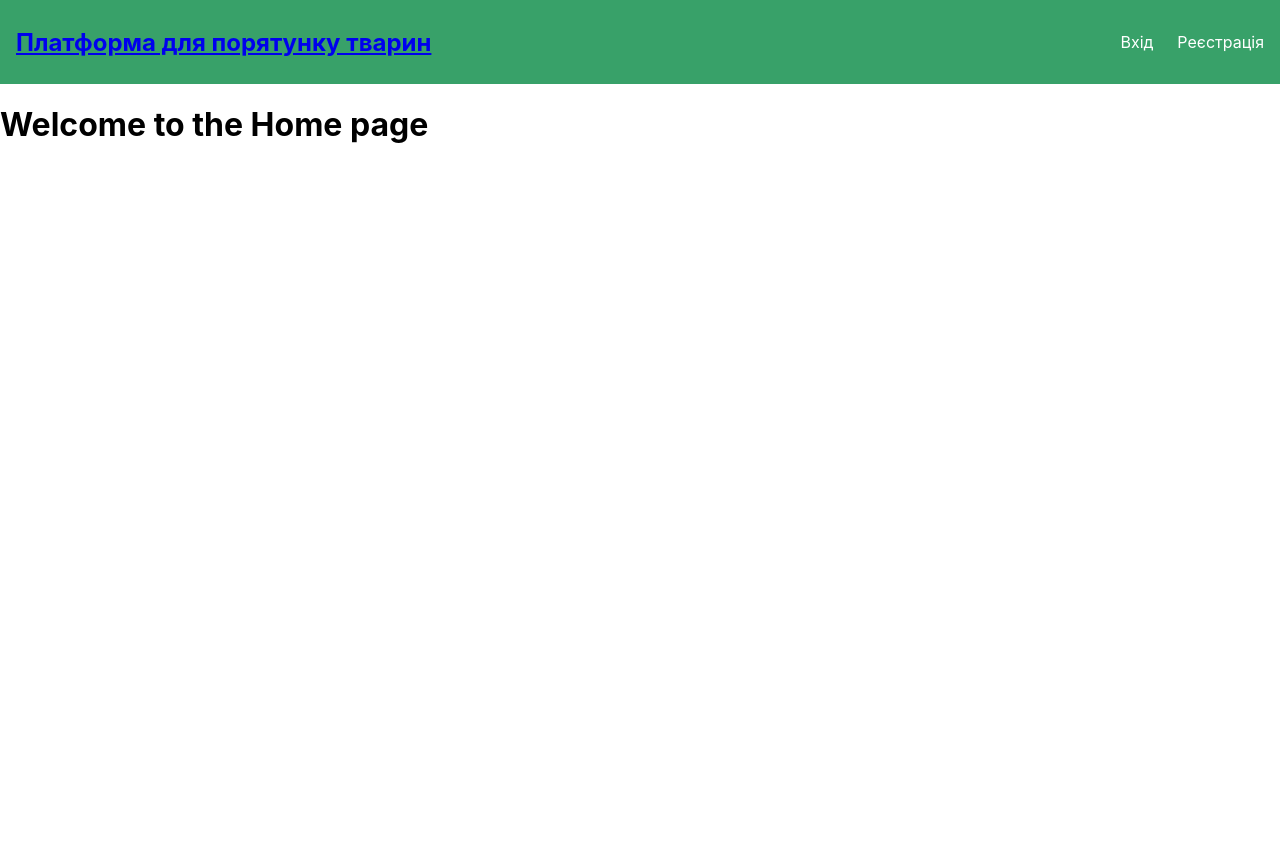
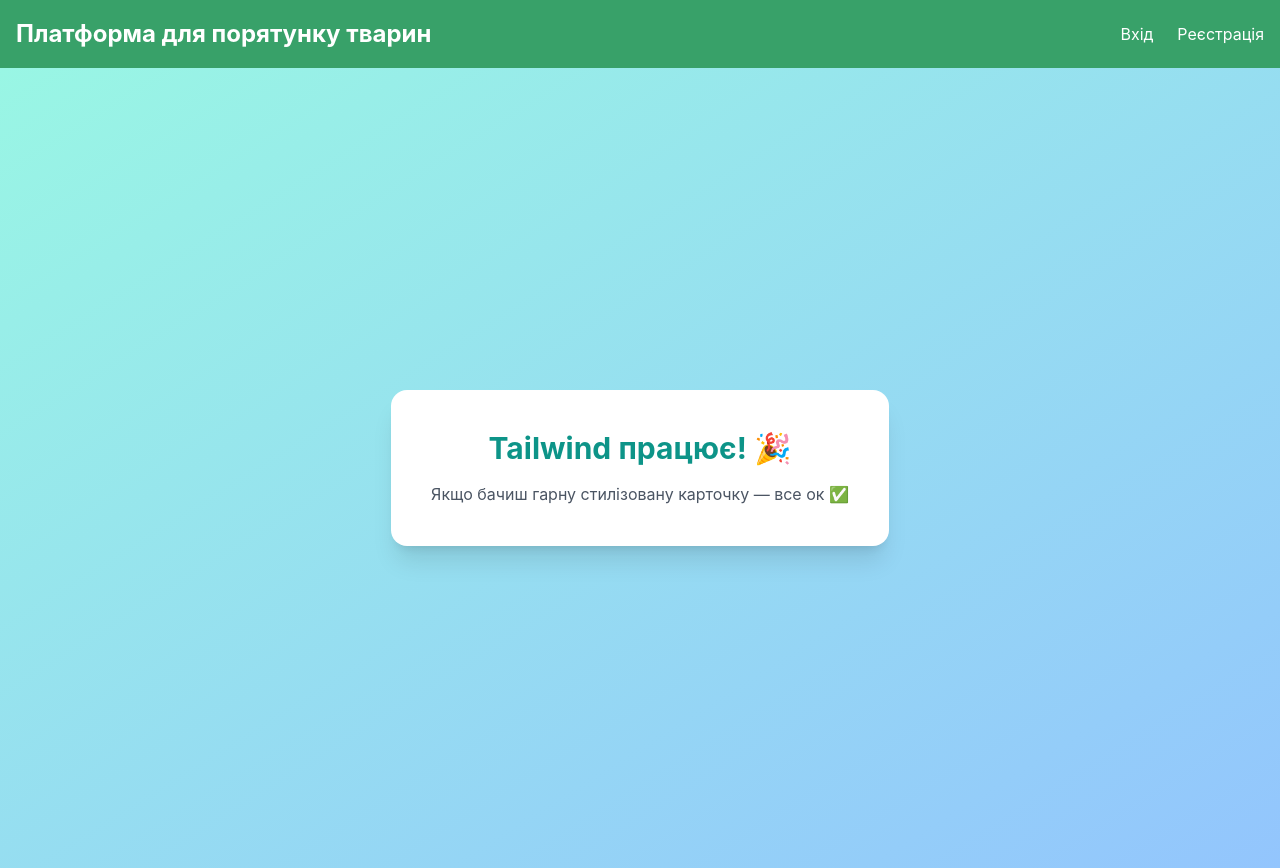
Before and after one commit to Viktoria-Kibit/CareBridge, a React (Create React App) app: page / in a window 1280 px wide. Before the commit the page ends 800 px from the top, so only its background shows below. Built offline with nearby package versions, Linux system fonts and the light colour scheme.

Commit message:
chore: add tailwind

```diff
--- a/package.json
+++ b/package.json
@@ -3,10 +3,13 @@
   "version": "0.1.0",
   "private": true,
   "dependencies": {
+    "@tailwindcss/postcss": "^4.1.3",
+    "@tailwindcss/vite": "^4.1.3",
     "@testing-library/dom": "^10.4.0",
     "@testing-library/jest-dom": "^6.6.3",
     "@testing-library/react": "^16.3.0",
     "@testing-library/user-event": "^14.6.1",
+    "postcss": "^8.5.3",
     "react": "^19.1.0",
     "react-dom": "^19.1.0",
     "react-router-dom": "^7.5.0",
@@ -36,5 +39,8 @@
       "last 1 firefox version",
       "last 1 safari version"
     ]
+  },
+  "devDependencies": {
+    "tailwindcss": "^3.4.17"
   }
 }
--- /dev/null
+++ b/postcss.config.mjs
@@ -0,0 +1,6 @@
+const config = {
+  plugins: {
+    "@tailwindcss/postcss": {},
+  },
+};
+export default config;
--- a/src/App.css
+++ b/src/App.css
@@ -1,3 +1,7 @@
+@import "tailwindcss";
+@tailwind base;
+@tailwind components;
+@tailwind utilities;
 .App {
   text-align: center;
 }
--- a/src/pages/Home/Home.js
+++ b/src/pages/Home/Home.js
@@ -1,5 +1,16 @@
 const Home = () => {
-  return <h1>Welcome to the Home page</h1>;
+  return (
+    <div className="min-h-screen bg-gradient-to-br from-teal-200 to-blue-300 flex items-center justify-center">
+      <div className="bg-white p-10 rounded-2xl shadow-xl text-center">
+        <h1 className="text-3xl font-bold text-teal-600 mb-4">
+          Tailwind працює! 🎉
+        </h1>
+        <p className="text-gray-600">
+          Якщо бачиш гарну стилізовану карточку — все ок ✅
+        </p>
+      </div>
+    </div>
+  );
 };
 
 export default Home;
--- /dev/null
+++ b/tailwind.config.js
@@ -0,0 +1,8 @@
+/** @type {import('tailwindcss').Config} */
+module.exports = {
+  content: ["./src/**/*.{js,jsx,ts,tsx}"],
+  theme: {
+    extend: {},
+  },
+  plugins: [],
+};
```
Also changed, not shown: src/index.css (+6 -3 lines), src/index.js (+6 -6 lines), 1 other file (tests, documents, lock files or other folders).
